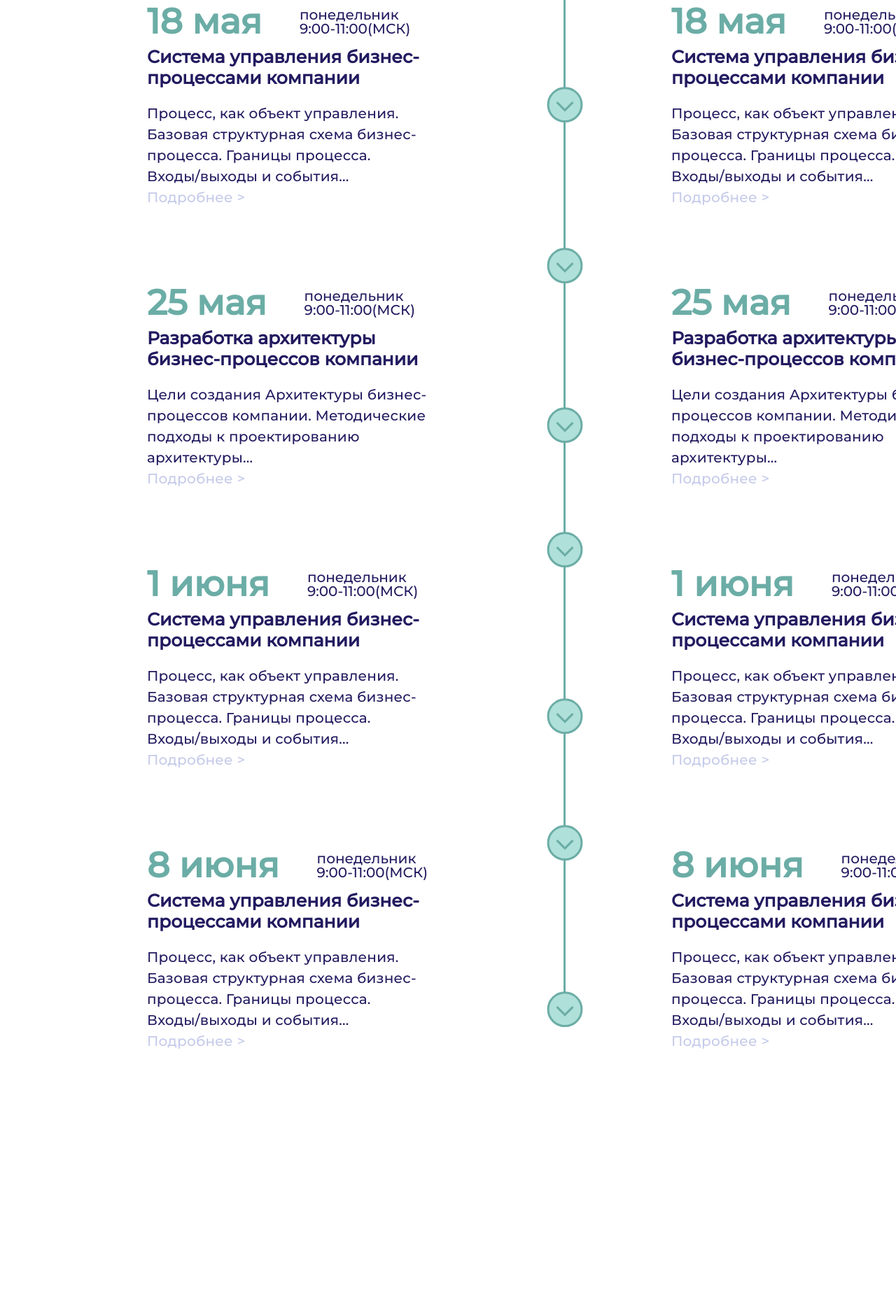
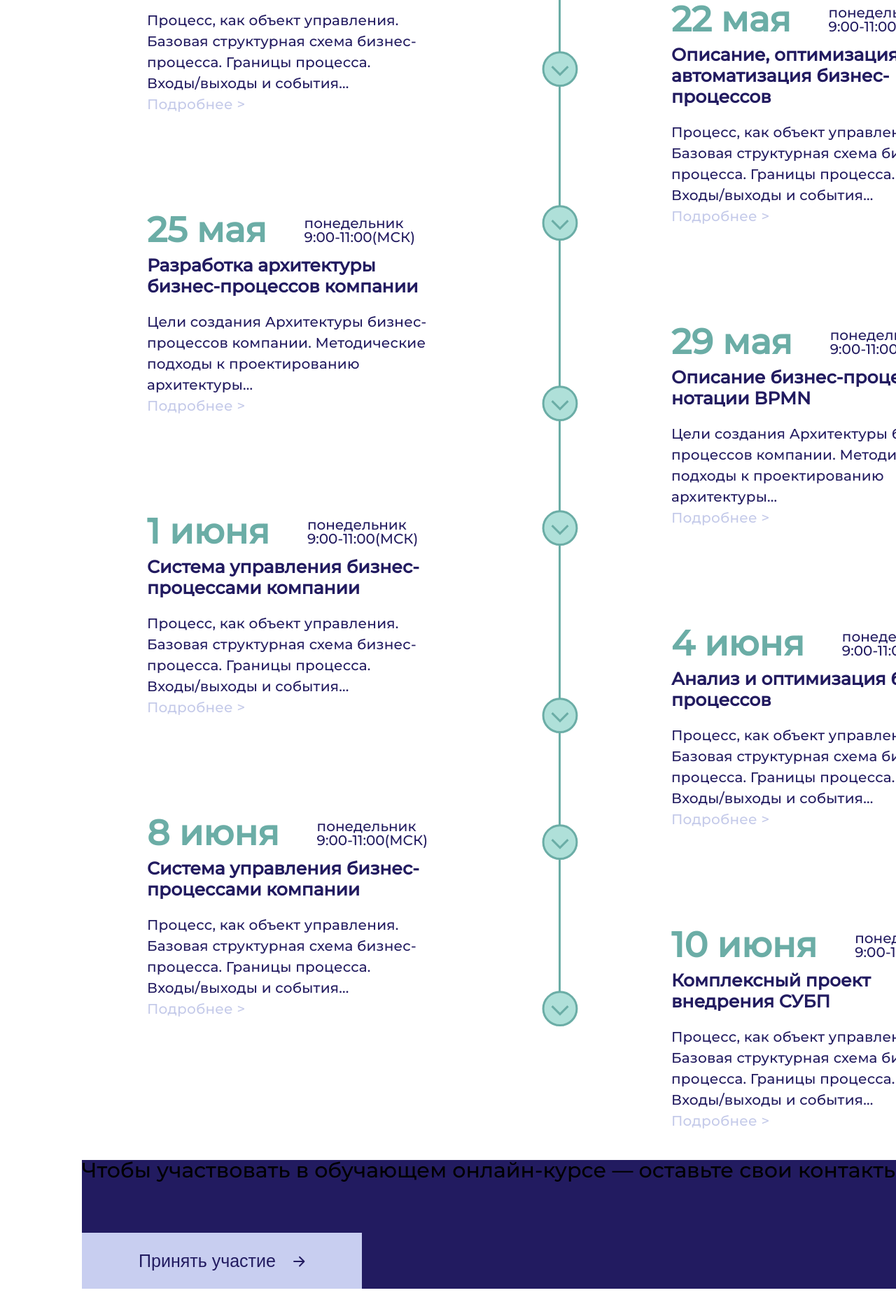
Before and after one commit to MaximZeb/Site_Elma, a plain HTML site: page index.html in a window 1280 px wide. Shown: the part 3309-5190 px from the top of the page at 70% size. Before the commit the page ends 4812 px from the top, so only its background shows below. Drawn offline with Linux system fonts and the light colour scheme; files whose address does not match are found by name.

Commit message:
added 5 slide

```diff
--- a/css/style.css
+++ b/css/style.css
@@ -282,7 +282,7 @@ li {
 .colom1 {
 	width: 440px;
 	height: 1600px;
-	margin-top: 78px;
+	margin-top: 85px;
 	float: left;
 	color: #221B60;
 }
@@ -314,9 +314,8 @@ li {
 /*первый блок 1 колонки*/
 .stringBlock1, .stringBlock2, .stringBlock3, .stringBlock4 {
 	width: 437px;
-	height: 122px;
+	height: auto;
 	margin-bottom: 140px;
-	margin-top: 140px;
 	float: left;
 }
 .may18 {
@@ -361,41 +360,23 @@ li {
 .colom2 {
 	width: 440px;
 	height: 1600px;
-	margin-top: 78px;
+	margin-top: 215px;
 	float: right;
 	color: #221B60;
 }
 .stringBlock12, .stringBlock22, .stringBlock32, .stringBlock42 {
 	width: 437px;
-	height: 122px;
+	height:auto;
 	margin-bottom: 140px;
-	margin-top: 140px;
 	float:right;
+
 }
-
-
-
-
-
-
-
-
-
-
-
-
-
-
-
-
-
-
-
-
 /*линия с кружком и галочкой*/
 .headlines {
-	margin: 86px 600px 0px 570px;
-	position: absolute;
+	margin-top: 85px;
+	margin-left: auto;
+	margin-right: auto;
+	width: 5%;
 }
 .liner{
 	position: relative;
@@ -422,19 +403,19 @@ li {
 	border-left: 3px solid #6BADA6;
 }
 .elips2 {
-	margin: 250px 0px 0px 1px;
+	margin: 200px 0px 0px 1px;
 	position: absolute;
 }
 .elips3 {
-	margin: 480px 0px 0px 1px;
+	margin: 420px 0px 0px 1px;
 	position: absolute;
 }
 .elips4 {
-	margin: 708px 0px 0px 1px;
+	margin: 678px 0px 0px 1px;
 		position: absolute;
 }
 .elips5 {
-	margin: 886px 0px 0px 1px;
+	margin: 856px 0px 0px 1px;
 	position: absolute;
 }
 .elips6 {
@@ -449,3 +430,29 @@ li {
 	margin: 1543px 0px 0px 1px;
 	position: absolute;
 }
+.contiener5 {
+	height: 500px;
+	width: auto;
+	margin: 30px;
+}
+/*Контейнер 5*/
+.slide5 {
+background-color: #221B60;
+margin-right: 117px;
+margin-left: 117px;
+}
+
+#poprobovati2 {
+	width: 400px;
+	height: 80px;
+	border: none;
+	font-weight: lighter;
+	font-size: 25px;
+	line-height: 30px;
+	color:#221B60;
+	margin:74px 0px 104px 0px;
+	padding:25px 0px 25px 25px;
+	background-color:#C8CEF0;;
+	display: block;
+	cursor: pointer;
+}
--- a/index.html
+++ b/index.html
@@ -99,13 +99,13 @@ Rounding" src="img/Sergey.jpg">
 <!--панелька для  программы-->
 		<div class="nav">
 			<h2 class="navprog" id="programm">Программа курса</h2>
-			<a href="" class="mod1">Модуль 2</a>
-			<a href="" class="mod2">Модуль 1</a>
+			<a href="#" class="mod1">Модуль 2</a>
+			<a href="#Modull" class="mod2">Модуль 1</a>
 		</div>
 <!-- первый модуль -->
 <div class="modulOne">
 <!-- Заголовок первого модуля -->
-<h3 class="modul">Модуль 1. Моделирование процессов</h3>
+<h3 id="Modull"class="modul">Модуль 1. Моделирование процессов</h3>
 <!-- первая колонка блоков -->
 <div class="colom1">
 	<div class="stringBlock1">
@@ -141,36 +141,36 @@ Rounding" src="img/Sergey.jpg">
 <!-- второрая колонка блоков-->
 <div class="colom2">
 	<div class="stringBlock12">
-		<span class="may18">18 мая</span>
+		<span class="may18">22 мая</span>
 		<span class="monday">понедельник<br>9:00-11:00(МСК)</span>
-		<p class="Systematext">Система управления бизнес-процессами компании</p>
+		<p class="Systematext">Описание, оптимизация и автоматизация бизнес-процессов</p>
 		<p class="prosec">Процесс, как объект управления. Базовая структурная схема бизнес-процесса. Границы процесса.<br> Входы/выходы и события...</p>
 		<a class="pod" href="">Подробнее > </a>
 	</div>
 	<div class="stringBlock22">
-		<span class="may18">25 мая</span>
+		<span class="may18">29 мая</span>
 		<span class="monday">понедельник<br>9:00-11:00(МСК)</span>
-		<p class="Systematext">Разработка архитектуры бизнес-процессов компании</p>
+		<p class="Systematext">Описание бизнес-процессов в нотации BPMN</p>
 		<p class="prosec">Цели создания Архитектуры бизнес-процессов компании. Методические подходы к проектированию архитектуры...</p>
 		<a class="pod" href="">Подробнее > </a>
 	</div>
 	<div class="stringBlock32">
-		<span class="may18">1 июня</span>
+		<span class="may18">4 июня</span>
 		<span class="monday">понедельник<br>9:00-11:00(МСК)</span>
-		<p class="Systematext">Система управления бизнес-процессами компании</p>
+		<p class="Systematext">Анализ и оптимизация бизнес-процессов</p>
 		<p class="prosec">Процесс, как объект управления. Базовая структурная схема бизнес-процесса. Границы процесса.<br> Входы/выходы и события...</p>
 		<a class="pod" href="">Подробнее > </a>
 	</div>
 	<div class="stringBlock42">
-		<span class="may18">8 июня</span>
+		<span class="may18">10 июня</span>
 		<span class="monday">понедельник<br>9:00-11:00(МСК)</span>
-		<p class="Systematext">Система управления бизнес-процессами компании</p>
+		<p class="Systematext">Комплексный проект внедрения СУБП</p>
 		<p class="prosec">Процесс, как объект управления. Базовая структурная схема бизнес-процесса. Границы процесса.<br> Входы/выходы и события...</p>
 		<a class="pod" href="">Подробнее > </a>
 	</div>
 </div>
 <!-- Линия с кружочками и галочками -->
-	<div class="headlines">
+<div class="headlines">
 			<div  class="liner">
 				<!-- круг 1  -->
 				<div class="elips1">
@@ -223,12 +223,21 @@ Rounding" src="img/Sergey.jpg">
 					</div>
 				</div>
 			</div>
-
+</div>
+<!-- конец линии и 4 контенера -->
+</div>
+</div>
+</div>
+<!-- конец 4 контенера -->
+<!-- конетенер 5  -->
+<div class="contiener5"></div>
+	<div class="slide5">
+		<div class="text5">
+			<p>Чтобы участвовать в обучающем онлайн-курсе — оставьте свои контакты</p>
+			<button id="poprobovati2" title="" onclick="">Принять участие<img id="strelka"alt="стрелочка" src="img/icon/Arrow 1svg.svg"></button>
 		</div>
+		<div class=""></div>
 	</div>
-	</div>
-</div>
-
-<footer></footer>
+<footer class="weqwe"></footer>
 </body>
 </html>
```
Also changed, not shown: img/icon/Arrow 1svg.svg (added).
